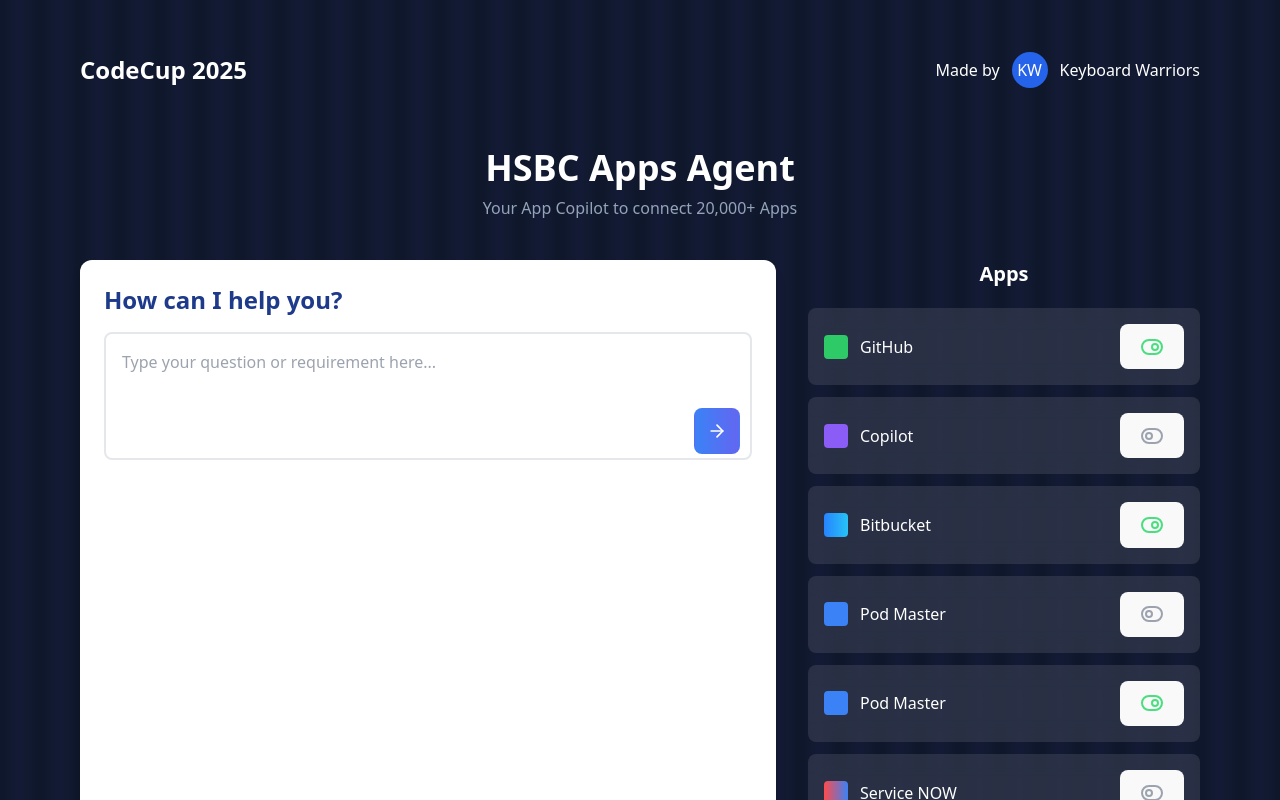
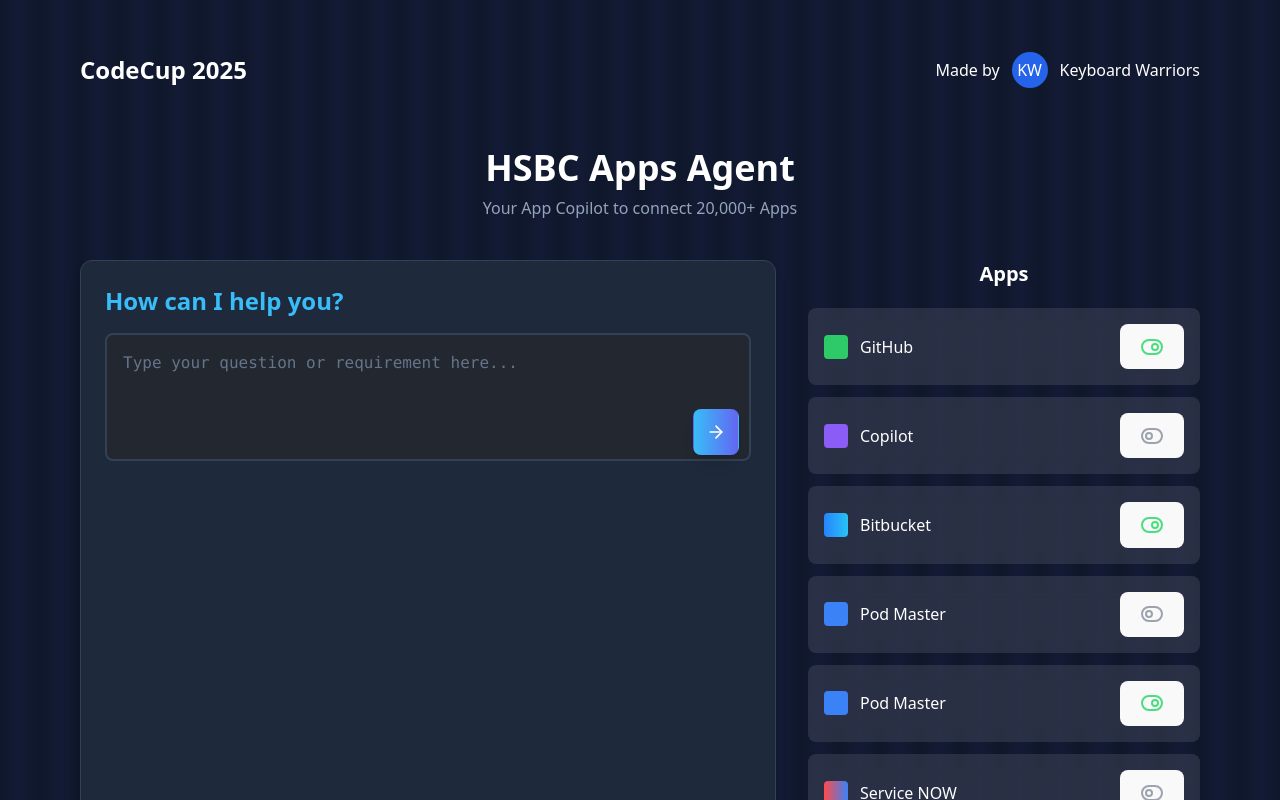
Before and after one commit to FeiWangHub/playground, a React (Vite) app in the folder ai-playground/ui-app-agents/my-react-app/: page / in a window 1280 px wide. Shown: the top 800 px of the page. Built offline with nearby package versions, Linux system fonts and the light colour scheme.

Commit message:
feat: add loading spinner to send button in input section

```diff
--- a/ai-playground/ui-app-agents/my-react-app/src/HSBCAppsAgent.jsx
+++ b/ai-playground/ui-app-agents/my-react-app/src/HSBCAppsAgent.jsx
@@ -12,12 +12,19 @@
     serviceNow: false,
     confluence: true
   });
+  const [loading, setLoading] = React.useState(false);
 
   const toggleApp = (appName) => {
     setEnabledApps(prev => ({
       ...prev,
       [appName]: !prev[appName]
     }));
+  };
+
+  const handleSend = () => {
+    setLoading(true);
+    // 模拟异步操作，2秒后恢复
+    setTimeout(() => setLoading(false), 2000);
   };
 
   return (
@@ -54,21 +61,30 @@
           <motion.section
             initial={{ opacity: 0, x: -20 }}
             animate={{ opacity: 1, x: 0 }}
-            transition={{ duration: 0, delay: 0 }}
-            className="bg-white rounded-xl p-6 shadow-lg flex-1 min-w-[300px]"
+            transition={{ duration: 0.5, delay: 0.2 }}
+            className="bg-[#1e293b] rounded-xl p-6 shadow-lg flex-1 min-w-[300px] border border-[#334155]"
           >
-            <h2 className="text-2xl font-semibold text-[#1E3A8A] mb-4 text-left">How can I help you?</h2>
+            <h2 className="text-2xl font-semibold text-[#38bdf8] mb-4 text-left">How can I help you?</h2>
             <div className="relative">
               <textarea
-                className="w-full h-32 p-4 border-2 border-gray-200 rounded-lg focus:outline-none focus:border-[#2563eb] resize-none"
+                className="w-full h-32 p-4 rounded-lg bg-[#23272f] text-[#e0e7ef] font-mono border-2 border-[#334155] focus:border-[#38bdf8] focus:ring-2 focus:ring-[#38bdf8] transition-all resize-none placeholder:text-[#64748b]"
                 placeholder="Type your question or requirement here..."
               />
               <motion.button
                 whileHover={{ scale: 1.05 }}
                 whileTap={{ scale: 0.95 }}
-                className="absolute right-3 bottom-3 bg-gradient-to-r from-[#3B82F6] to-[#6366F1] text-white p-3 rounded-lg hover:opacity-90 transition-opacity"
+                className="absolute right-3 bottom-3 bg-gradient-to-r from-[#38bdf8] to-[#6366F1] text-white p-3 rounded-lg hover:opacity-90 transition-opacity shadow-lg flex items-center justify-center"
+                onClick={handleSend}
+                disabled={loading}
               >
-                <ArrowRight size={20} />
+                {loading ? (
+                  <svg className="animate-spin h-5 w-5 text-white" xmlns="http://www.w3.org/2000/svg" fill="none" viewBox="0 0 24 24">
+                    <circle className="opacity-25" cx="12" cy="12" r="10" stroke="currentColor" strokeWidth="4"></circle>
+                    <path className="opacity-75" fill="currentColor" d="M4 12a8 8 0 018-8v4a4 4 0 00-4 4H4z"></path>
+                  </svg>
+                ) : (
+                  <ArrowRight size={20} />
+                )}
               </motion.button>
             </div>
           </motion.section>
```
